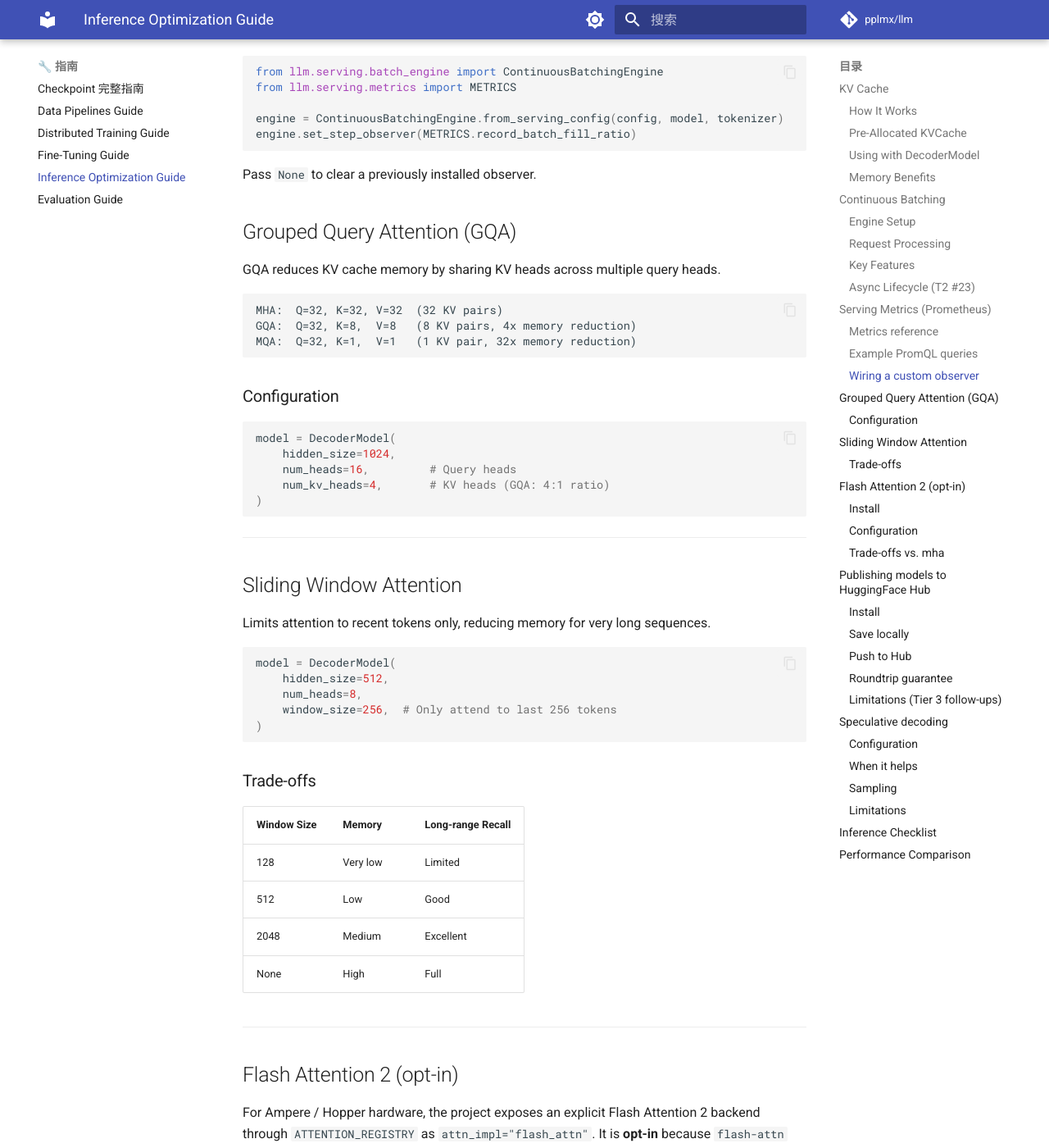
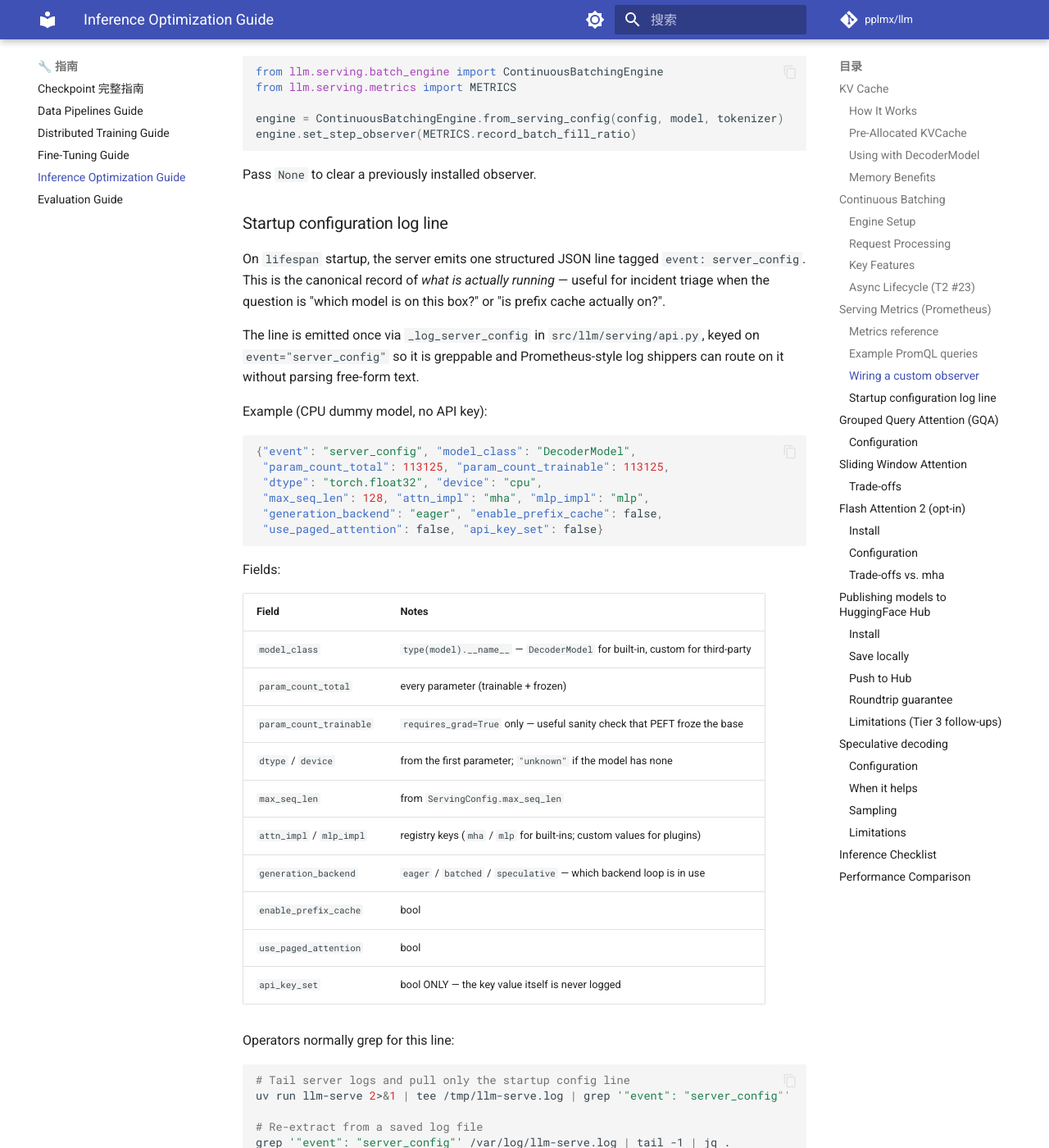
Before and after one commit to pplmx/llm, an MkDocs documentation site: the page built from docs/guides/inference.md, in a window 1280 px wide and 1400 px high, scrolled down 5797 px. Shown: the whole window at 82% size. Built offline with MkDocs 1.6.1 and Material for MkDocs 9.7.7, drawn with Linux system fonts in a browser that asks for light colours; comment, search, counter and statistics services are not loaded; some of the changed text lies outside the part shown.

Commit message:
docs(serving): document server_config startup log line (Finding AZ)
Closes the last open item on docs/audits/2026-07-12-tickets/12-log-startup-config.md.

The implementation already exists (src/llm/serving/api.py:129 _log_server_config,
emitted from lifespan at line 120) and is covered by 6 unit tests in
tests/serving/test_log_server_config.py — but the canonical operator-facing
doc (docs/guides/inference.md) didn't explain the line, leaving operators
to discover it via grep or the tutorial.

Adds a new subsection under "Serving Metrics (Prometheus)" documenting:
- what the line is and where it comes from (one-shot at lifespan startup)
- a full JSON example (CPU dummy model, no API key)
- a per-field table covering all 13 fields operators triage on
- two grep patterns for live + saved-log use
- the security note that api_key_set is the API-key *presence* only —
  the value itself is never logged (the field complements the timing-safe
  hmac.compare_digest at serving/auth.py:52)

ROI: ~10 min work, closes a Tier 1 audit ticket, no source/test changes
needed (the implementation already passed the acceptance criteria's first
two checkboxes).

````diff
--- a/docs/guides/inference.md
+++ b/docs/guides/inference.md
@@ -255,6 +255,57 @@ engine.set_step_observer(METRICS.record_batch_fill_ratio)
 
 Pass `None` to clear a previously installed observer.
 
+### Startup configuration log line
+
+On `lifespan` startup, the server emits one structured JSON line tagged
+`event: server_config`. This is the canonical record of *what is actually
+running* — useful for incident triage when the question is "which model
+is on this box?" or "is prefix cache actually on?".
+
+The line is emitted once via `_log_server_config` in `src/llm/serving/api.py`,
+keyed on `event="server_config"` so it is greppable and Prometheus-style
+log shippers can route on it without parsing free-form text.
+
+Example (CPU dummy model, no API key):
+
+```json
+{"event": "server_config", "model_class": "DecoderModel",
+ "param_count_total": 113125, "param_count_trainable": 113125,
+ "dtype": "torch.float32", "device": "cpu",
+ "max_seq_len": 128, "attn_impl": "mha", "mlp_impl": "mlp",
+ "generation_backend": "eager", "enable_prefix_cache": false,
+ "use_paged_attention": false, "api_key_set": false}
+```
+
+Fields:
+
+| Field                    | Notes                                                              |
+| ------------------------ | ------------------------------------------------------------------ |
+| `model_class`            | `type(model).__name__` — `DecoderModel` for built-in, custom for third-party |
+| `param_count_total`      | every parameter (trainable + frozen)                               |
+| `param_count_trainable`  | `requires_grad=True` only — useful sanity check that PEFT froze the base |
+| `dtype` / `device`       | from the first parameter; `"unknown"` if the model has none        |
+| `max_seq_len`            | from `ServingConfig.max_seq_len`                                   |
+| `attn_impl` / `mlp_impl` | registry keys (`mha` / `mlp` for built-ins; custom values for plugins) |
+| `generation_backend`     | `eager` / `batched` / `speculative` — which backend loop is in use |
+| `enable_prefix_cache`    | bool                                                               |
+| `use_paged_attention`    | bool                                                               |
+| `api_key_set`            | bool ONLY — the key value itself is never logged                   |
+
+Operators normally grep for this line:
+
+```bash
+# Tail server logs and pull only the startup config line
+uv run llm-serve 2>&1 | tee /tmp/llm-serve.log | grep '"event": "server_config"'
+
+# Re-extract from a saved log file
+grep '"event": "server_config"' /var/log/llm-serve.log | tail -1 | jq .
+```
+
+The `api_key_set` field intentionally carries the **presence** of an
+API key, never its value — see `src/llm/serving/auth.py:52` for the
+`hmac.compare_digest` timing-safe comparison.
+
 ## Grouped Query Attention (GQA)
 
 GQA reduces KV cache memory by sharing KV heads across multiple query heads.
````
